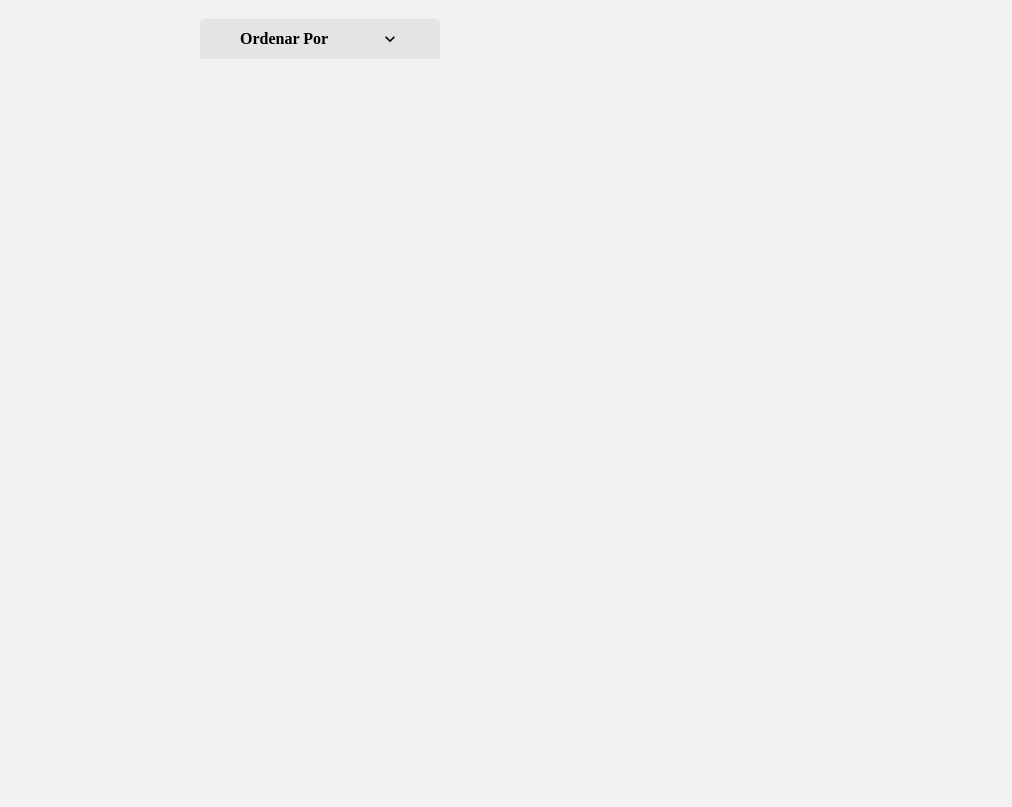
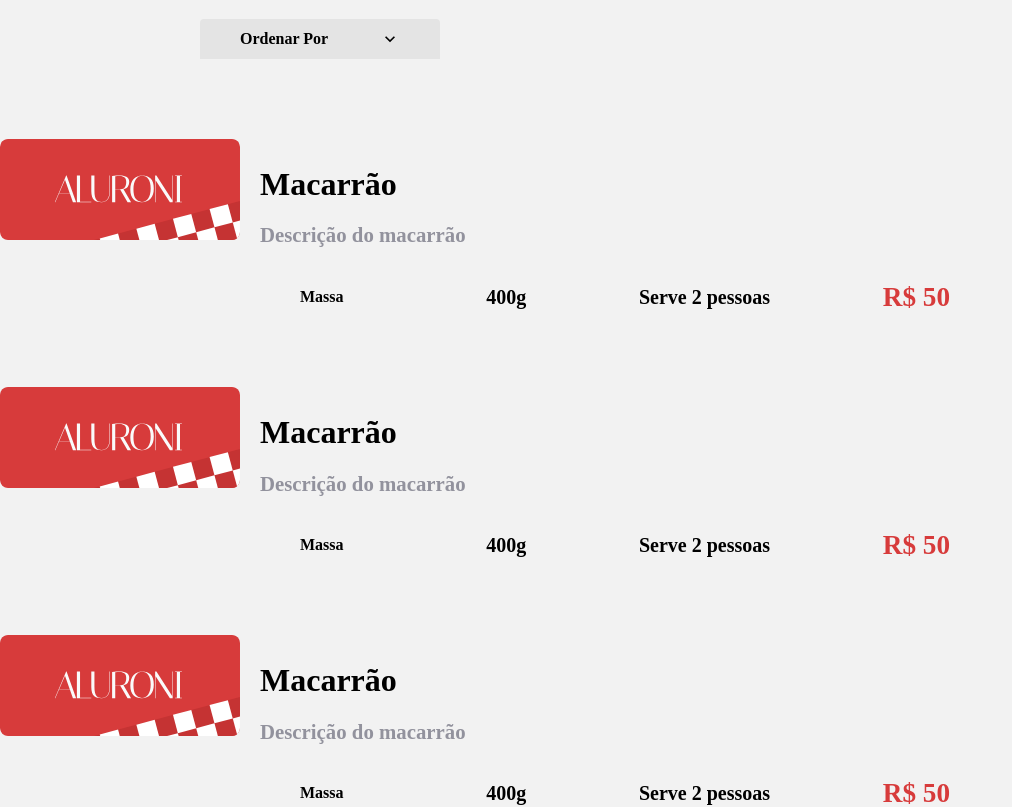
Before and after one commit to lucasdebeterco/aluroni, a React (Vite) app: page / in a window 1280 px wide. Shown: the part 620-1427 px from the top of the page, without its empty margins (0-1012 px from the left). Before the commit the page ends 800 px from the top, so only its background shows below. Built offline with nearby package versions, Linux system fonts and the light colour scheme; a web font is replaced by a local one.

Commit message:
creating itens

```diff
--- /dev/null
+++ b/src/pages/Cardapio/Itens/Item/Item.module.scss
@@ -0,0 +1,119 @@
+@import "../../../../styles/variaveis";
+@import "../../../../styles/breakpoints";
+
+$massas: #d73b3b;
+$carnes: #30201e;
+$combos: #e6c864;
+$veganos: #80aa40;
+
+.item {
+  display: flex;
+  flex-wrap: wrap;
+  width: 90%;
+
+  &__imagem {
+    min-width: 240px;
+    @media (max-width: $desktop_xsm) {
+      width: 100%;
+    }
+
+    img {
+      border-radius: 8px;
+      width: 100%;
+    }
+  }
+
+  &__descricao {
+    display: flex;
+    flex: 1;
+    flex-direction: column;
+    flex-wrap: wrap;
+    justify-content: space-around;
+    padding: 0 20px;
+
+    @media (max-width: $desktop_xsm) {
+      flex-direction: row;
+      margin-top: 20px;
+      padding: 0;
+    }
+  }
+
+  &__titulo {
+    h2 {
+      font-size: 2rem;
+      font-weight: bold;
+      margin-bottom: 20px;
+    }
+
+    p {
+      color: $dark-grey;
+      font-size: 1.3rem;
+      font-weight: 600;
+      max-width: 600px;
+      margin-bottom: 20px;
+    }
+  }
+
+  &__tags {
+    display: flex;
+    flex-wrap: wrap;
+    justify-content: space-between;
+    margin-bottom: 20px;
+    max-width: 700px;
+
+    @media (max-width: $desktop_xsm) {
+      justify-content: flex-end;
+    }
+
+    @media (max-width: $mobile) {
+      justify-content: flex-start;
+    }
+
+    > div {
+      margin: 10px;
+    }
+  }
+
+  &__tipo {
+    align-items: center;
+    border-radius: 2px;
+    display: flex;
+    font-weight: bold;
+    height: 40px;
+    justify-content: center;
+    padding: 10px 30px;
+
+    &__massas {
+      background-color: $massas;
+      color: white;
+    }
+
+    &__carnes {
+      background-color: $carnes;
+      color: white;
+    }
+
+    &__combos {
+      background-color: $combos;
+    }
+
+    &__veganos {
+      background-color: $veganos;
+    }
+  }
+
+  &__porcao,
+  &__qtdpessoas,
+  &__valor {
+    align-items: center;
+    display: flex;
+    font-size: 1.25rem;
+    font-weight: bold;
+    justify-content: center;
+  }
+
+  &__valor {
+    color: $red;
+    font-size: 1.7rem;
+  }
+}
--- /dev/null
+++ b/src/pages/Cardapio/Itens/Item/Item.tsx
@@ -0,0 +1,24 @@
+import logo from '../../../../assets/logo.svg';
+import styles from './Item.module.scss';
+
+export default function Item() {
+    return (
+        <div className={styles.item}>
+            <div className={styles.item__imagem}>
+                <img src={logo} alt="imagem" />
+            </div>
+            <div className={styles.item__descricao}>
+                <div className={styles.item__titulo}>
+                    <h2> Macarrão </h2>
+                    <p> Descrição do macarrão </p>
+                </div>
+                <div className={styles.item__tags}>
+                    <div className={styles.item__tipo}>Massa</div>
+                    <div className={styles.item__porcao}>400g</div>
+                    <div className={styles.item__qtdpessoas}>Serve 2 pessoas</div>
+                    <div className={styles.item__valor}>R$ 50</div>
+                </div>
+            </div>
+        </div>
+    );
+}
--- /dev/null
+++ b/src/pages/Cardapio/Itens/Itens.module.scss
@@ -0,0 +1,7 @@
+.itens {
+  display: flex;
+  flex-direction: column;
+  flex-wrap: wrap;
+  gap: 40px;
+  width: 100%;
+}
--- /dev/null
+++ b/src/pages/Cardapio/Itens/Itens.tsx
@@ -0,0 +1,13 @@
+import cardapio from './itens.json';
+import styles from './Itens.module.scss';
+import Item from "./Item/Item";
+
+export default function Itens() {
+    return (
+        <div className={styles.itens}>
+            {cardapio.map(item => (
+                <Item key={item.id} />
+            ))}
+        </div>
+    )
+}
--- /dev/null
+++ b/src/pages/Cardapio/Itens/itens.json
@@ -0,0 +1,119 @@
+[
+  {
+    "title": "Macarrão mediterrâneo",
+    "description": "Macarrão spaghetti com frutos-do-mar e especíarias, especialidade da cozinha. Atenção: Contém camarão e outros frutos-do-mar!",
+    "photo": "/assets/pratos/macarrao_mediterraneo.png",
+    "size": 400,
+    "serving": 2,
+    "price": 73.0,
+    "id": 1,
+    "category": {
+      "id": 1,
+      "label": "Massas"
+    }
+  },
+  {
+    "title": "Macarrão da casa",
+    "description": "Macarrão com frutos-do-mar e especíarias, especialidade da cozinha. Atenção: Contém camarão e outros frutos-do-mar!",
+    "photo": "/assets/pratos/macarrao_da_casa.png",
+    "size": 400,
+    "serving": 2,
+    "price": 54.0,
+    "id": 2,
+    "category": {
+      "id": 1,
+      "label": "Massas"
+    }
+  },
+  {
+    "title": "Macarrão com chilli",
+    "description": "Macarrão fetuccine com molho de chilli e especiárias.",
+    "photo": "/assets/pratos/macarrao_com_chilli.png",
+    "size": 350,
+    "serving": 1,
+    "price": 58.0,
+    "id": 3,
+    "category": {
+      "id": 1,
+      "label": "Massas"
+    }
+  },
+  {
+    "title": "Salada da casa com salmão grelhado",
+    "description": "Salada da casa (alface, rúcula, cenoura) com salmão.",
+    "photo": "/assets/pratos/salada_da_casa.png",
+    "size": 450,
+    "serving": 1,
+    "price": 42.0,
+    "id": 4,
+    "category": {
+      "id": 2,
+      "label": "Carnes"
+    }
+  },
+  {
+    "title": "Bife com batatas",
+    "description": "Bife de boi (150g) na chapa, com batatas fritas. Acompanha arroz e molhos.",
+    "photo": "/assets/pratos/bife_com_batatas.png",
+    "size": 550,
+    "serving": 2,
+    "price": 86.0,
+    "id": 5,
+    "category": {
+      "id": 2,
+      "label": "Carnes"
+    }
+  },
+  {
+    "title": "Picanha picada com legumes e massa",
+    "description": "400g de picanha picada, com legumes grelhados e massa escolhida pelo cliente.",
+    "photo": "/assets/pratos/picanha_picada.png",
+    "size": 850,
+    "serving": 3,
+    "price": 123.0,
+    "id": 6,
+    "category": {
+      "id": 3,
+      "label": "Combos"
+    }
+  },
+  {
+    "title": "Lasagna vegana (carne de soja)",
+    "description": "Lasagna 100% vegana feita com carne de soja e massa especial.",
+    "photo": "/assets/pratos/lasagna_vegana.png",
+    "size": 350,
+    "serving": 1,
+    "price": 45.0,
+    "id": 7,
+    "category": {
+      "id": 4,
+      "label": "Veganos"
+    }
+  },
+  {
+    "title": "Salada especial",
+    "description": "Salada com abacate, manga, alface, grão de bico e muito mais.",
+    "photo": "/assets/pratos/salada_especial.png",
+    "size": 350,
+    "serving": 1,
+    "price": 37.0,
+    "id": 8,
+    "category": {
+      "id": 4,
+      "label": "Veganos"
+    }
+  },
+  {
+    "title": "Almôndegas",
+    "description": "Porção de almôndegas com sour cream, cebola e tempêros. Acompanha arroz ou massa.",
+    "photo": "/assets/pratos/almondegas.png",
+    "size": 740,
+    "serving": 3,
+    "price": 120.0,
+    "id": 9,
+    "category": {
+      "id": 3,
+      "label": "Combos"
+    }
+  }
+]
--- a/src/pages/Cardapio/index.tsx
+++ b/src/pages/Cardapio/index.tsx
@@ -4,6 +4,7 @@
 import {useState} from "react";
 import Filtros from "./Filtros";
 import Ordenador from "./Ordenador";
+import Itens from "./Itens/Itens";
 
 export default function Cardapio() {
     const [busca, setBusca] = useState("");
@@ -31,6 +32,7 @@
                         <Ordenador ordenador={ordenador} setOrdenador={setOrdenador} />
                     </div>
                 </section>
+                <Itens />
             </div>
         </main>
     )
```
